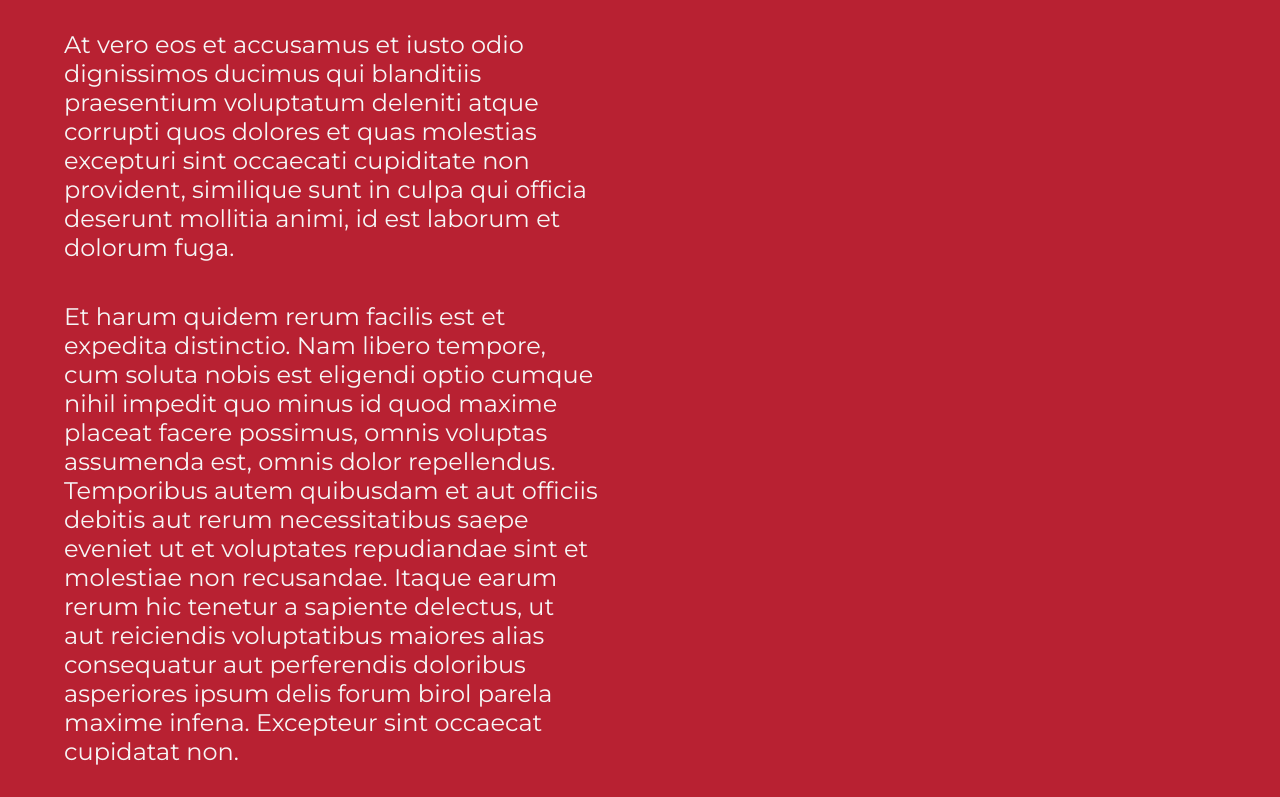
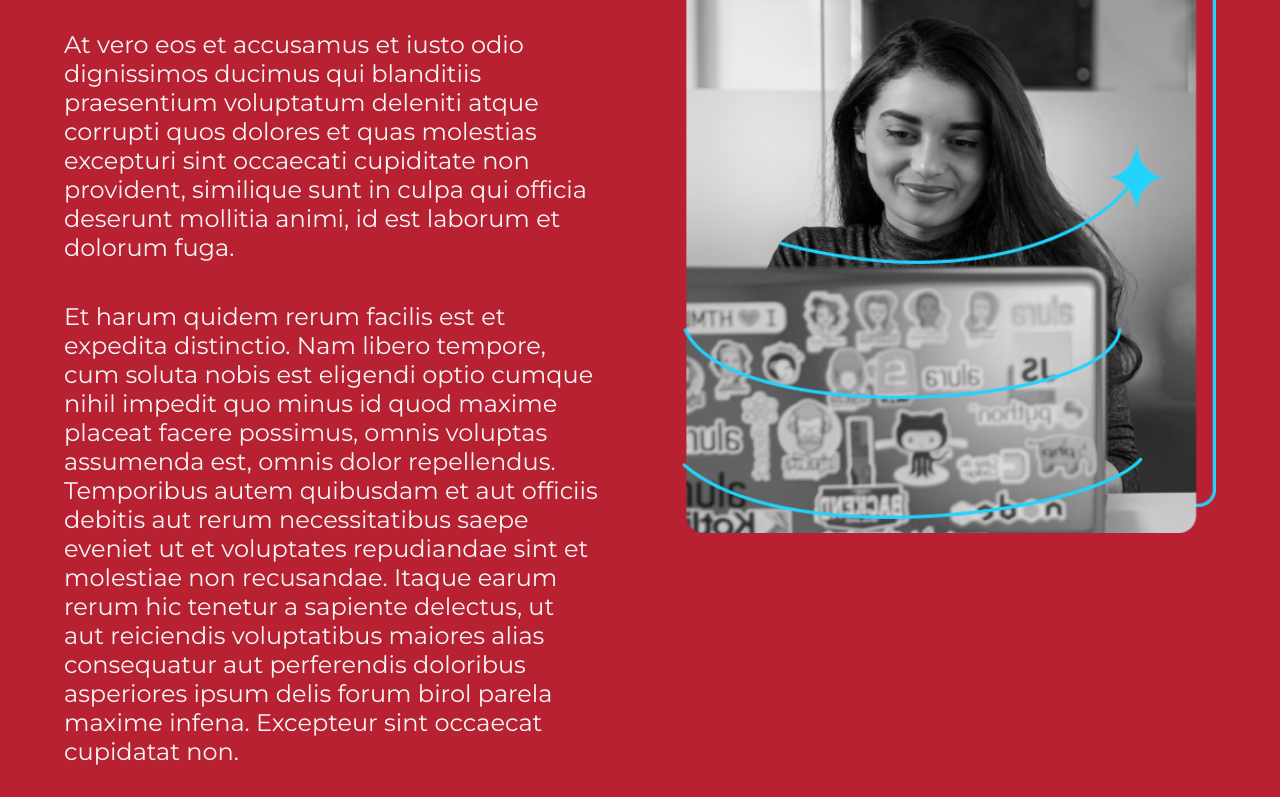
Before and after one commit to Jhonarvi/portafolio, a plain HTML site: page about.html in a window 1280 px wide. Shown: the part 185-982 px from the top of the page. Drawn offline with nearby package versions, Linux system fonts and the light colour scheme; the site is published under a folder, as on GitHub Pages, so addresses that start at the root find nothing; a web font is replaced by a local one.

Commit message:
actualización de imagenes

```diff
--- a/about.html
+++ b/about.html
@@ -22,7 +22,7 @@
             <p class="presentacion__contenido__texto">Et harum quidem rerum facilis est et expedita distinctio. Nam libero tempore, cum soluta nobis est eligendi optio cumque nihil impedit quo minus id quod maxime placeat facere possimus, omnis voluptas assumenda est, omnis dolor repellendus. Temporibus autem quibusdam et aut officiis debitis aut rerum necessitatibus saepe eveniet ut et voluptates repudiandae sint et molestiae non recusandae. Itaque earum rerum hic tenetur a sapiente delectus, ut aut reiciendis voluptatibus maiores alias consequatur aut perferendis doloribus asperiores ipsum delis forum birol parela maxime infena. Excepteur sint occaecat cupidatat non.</p>
         </section>
 
-        <img class="presentacion__imagen" src="/assets/Imagem.png" alt="Imagen de Ana Garcia trabajando">
+        <img class="presentacion__imagen" src="assets/Imagem.png" alt="Imagen de Ana Garcia trabajando">
 
     </main>
 
```
Also changed, not shown: curriculum.html (+1 -1 lines), index.html (+1 -1 lines).
